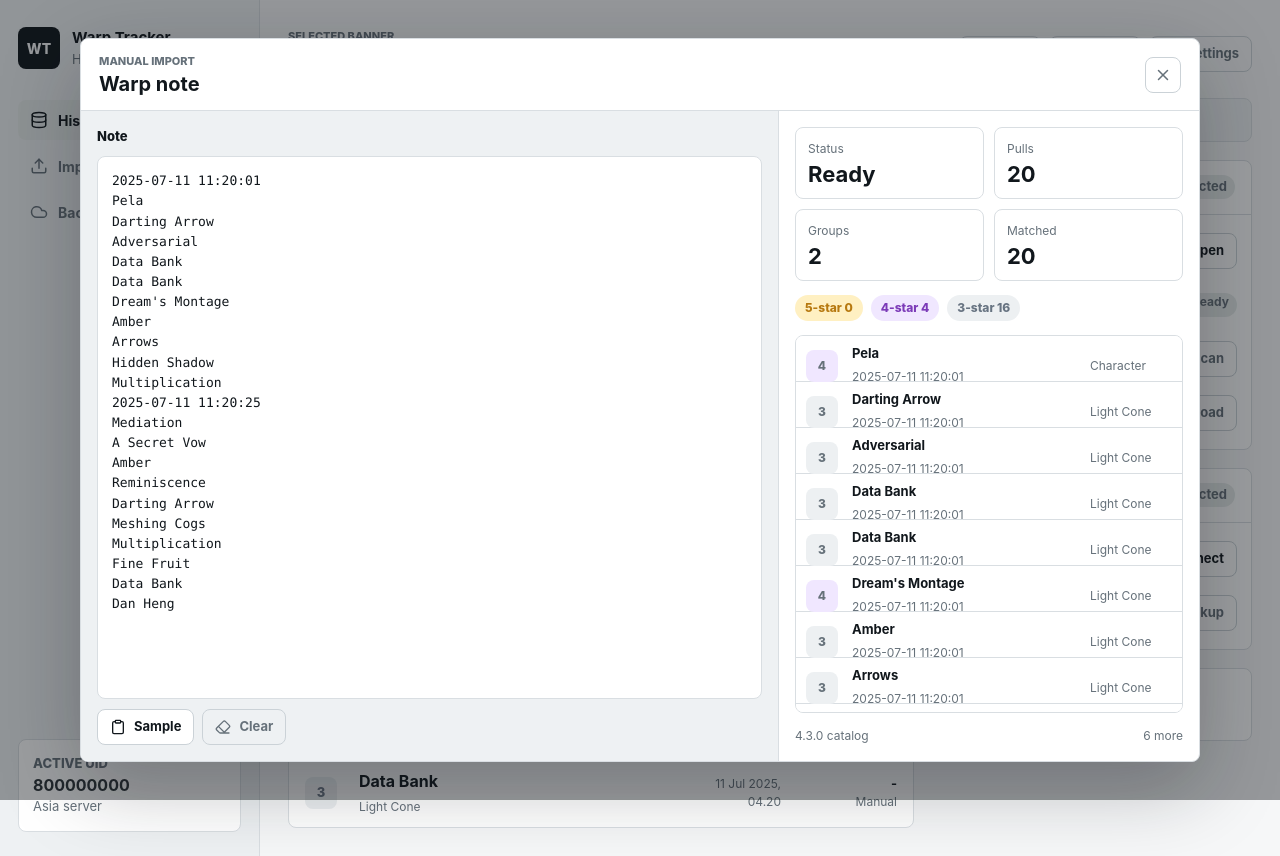
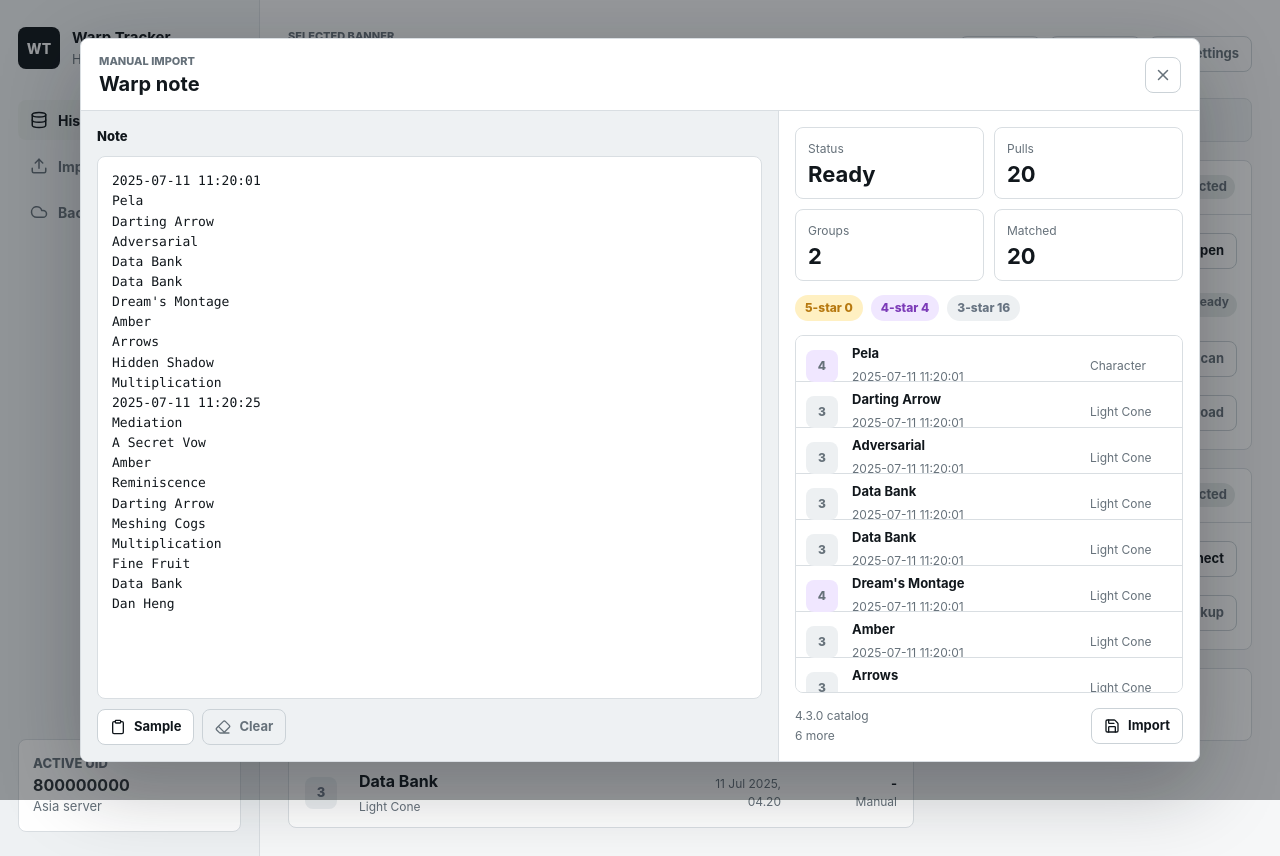
Before and after one commit to virtual-miku/miku-warp, a React (Vite) app: page / in a window 1280 px wide. Both pictures are taken after a click on the button "Open". Built offline with nearby package versions, Linux system fonts and the light colour scheme.

Commit message:
feat: wire manual import save action

```diff
--- a/src/app/App.css
+++ b/src/app/App.css
@@ -584,6 +584,7 @@
 }
 
 .manual-issue-list,
+.manual-save-status,
 .manual-preview-table {
   display: grid;
   border: 1px solid var(--border);
@@ -612,6 +613,33 @@
   overflow: hidden;
   text-overflow: ellipsis;
   white-space: nowrap;
+}
+
+.manual-save-status {
+  gap: 2px;
+  padding: 10px 12px;
+  border-left: 3px solid var(--accent);
+  background: var(--surface);
+}
+
+.manual-save-status-error {
+  border-left-color: var(--warning);
+  background: var(--warning-bg);
+}
+
+.manual-save-status strong,
+.manual-save-status p {
+  margin: 0;
+}
+
+.manual-save-status strong {
+  color: var(--text-strong);
+  font-size: 13px;
+}
+
+.manual-save-status p {
+  color: var(--text-muted);
+  font-size: 12px;
 }
 
 .manual-preview-row {
@@ -643,8 +671,15 @@
 
 .manual-import-footer {
   display: flex;
+  align-items: center;
   justify-content: space-between;
   gap: 10px;
+}
+
+.manual-import-footer > div {
+  min-width: 0;
+  display: grid;
+  gap: 2px;
 }
 
 @media (max-width: 980px) {
--- a/src/app/App.tsx
+++ b/src/app/App.tsx
@@ -10,30 +10,99 @@ import {
 } from 'lucide-react'
 import { BackupPanel } from '../features/backup/components/BackupPanel'
 import { ImportPanel } from '../features/import/components/ImportPanel'
-import { ManualImportDialog } from '../features/import/components/ManualImportDialog'
+import {
+  ManualImportDialog,
+  type ManualImportSaveNotice,
+} from '../features/import/components/ManualImportDialog'
 import { manualNoteSample } from '../features/import/data/manual-note-sample'
+import { buildManualImportDraft } from '../features/import/domain/manual-import-draft'
 import { parseManualWarpNote } from '../features/import/domain/manual-note-parser'
+import {
+  saveManualImportDraft,
+  toSaveManualImportDraftPayload,
+  type ManualImportAccountInput,
+} from '../features/persistence/data/manual-import-save'
+import { syncWarpItemCatalog } from '../features/persistence/data/warp-item-catalog-sync'
 import { BannerTabs } from '../features/warp-history/components/BannerTabs'
 import { PityOverview } from '../features/warp-history/components/PityOverview'
 import { WarpTimeline } from '../features/warp-history/components/WarpTimeline'
 import { itemCatalog } from '../features/warp-history/data/item-catalog'
-import { getBannerLabel } from '../features/warp-history/domain/banner'
+import { getBannerLabel, type BannerType } from '../features/warp-history/domain/banner'
 import { calculatePitySummary } from '../features/warp-history/domain/pity'
 import { demoPulls } from '../features/warp-history/data/demo-pulls'
 import { AppButton } from '../shared/ui/AppButton'
 import './App.css'
 
-const activeBannerType = 'character_event'
+const activeBannerType = 'character_event' satisfies BannerType
+const activeAccount: ManualImportAccountInput = {
+  id: 'account-800000000',
+  uid: '800000000',
+  region: 'asia',
+  nickname: 'Trailblazer',
+}
 const activePulls = demoPulls.filter((pull) => pull.bannerType === activeBannerType)
 const pitySummary = calculatePitySummary(activePulls)
 
 export function App() {
   const [manualImportOpen, setManualImportOpen] = useState(false)
+  const [manualImportSaving, setManualImportSaving] = useState(false)
+  const [manualImportSaveNotice, setManualImportSaveNotice] =
+    useState<ManualImportSaveNotice>()
   const [manualNoteDraft, setManualNoteDraft] = useState(manualNoteSample)
   const manualImportPreview = useMemo(
     () => parseManualWarpNote(manualNoteDraft, itemCatalog),
     [manualNoteDraft],
   )
+
+  const handleManualNoteChange = (value: string) => {
+    setManualNoteDraft(value)
+    setManualImportSaveNotice(undefined)
+  }
+
+  const handleSaveManualImport = async () => {
+    if (manualImportSaving) {
+      return
+    }
+
+    const draft = buildManualImportDraft(manualImportPreview, {
+      accountId: activeAccount.id,
+      fallbackBannerType: activeBannerType,
+      timezone: 'Asia/Jakarta',
+    })
+
+    if (draft.status !== 'ready') {
+      setManualImportSaveNotice({
+        tone: 'error',
+        title: 'Needs review',
+        detail: 'Resolve import issues before saving.',
+      })
+      return
+    }
+
+    setManualImportSaving(true)
+    setManualImportSaveNotice(undefined)
+
+    try {
+      const catalogResult = await syncWarpItemCatalog(itemCatalog)
+      const result = await saveManualImportDraft(
+        toSaveManualImportDraftPayload(activeAccount, draft),
+      )
+
+      setManualImportSaveNotice({
+        tone: 'success',
+        title: 'Saved',
+        detail: `${result.recordsInserted} inserted, ${result.recordsSkipped} skipped, ${result.duplicateRecords} duplicates. Catalog ${catalogResult.totalInDatabase} items.`,
+      })
+    } catch (error) {
+      setManualImportSaveNotice({
+        tone: 'error',
+        title: 'Save failed',
+        detail: getErrorMessage(error),
+      })
+    } finally {
+      setManualImportSaving(false)
+    }
+  }
 
   return (
     <>
@@ -66,7 +135,7 @@ export function App() {
 
           <section className="account-panel" aria-label="Selected account">
             <span className="eyebrow">Active UID</span>
-            <strong>800000000</strong>
+            <strong>{activeAccount.uid}</strong>
             <span>Asia server</span>
           </section>
         </aside>
@@ -116,13 +185,28 @@ export function App() {
 
       <ManualImportDialog
         isOpen={manualImportOpen}
+        isSaving={manualImportSaving}
         note={manualNoteDraft}
+        onSave={handleSaveManualImport}
         onClose={() => setManualImportOpen(false)}
-        onNoteChange={setManualNoteDraft}
+        onNoteChange={handleManualNoteChange}
         preview={manualImportPreview}
+        saveNotice={manualImportSaveNotice}
       />
     </>
   )
 }
 
 export default App
+
+function getErrorMessage(error: unknown) {
+  if (error instanceof Error) {
+    return error.message
+  }
+
+  if (typeof error === 'string') {
+    return error
+  }
+
+  return 'Unexpected import error.'
+}
--- a/src/features/import/components/ManualImportDialog.tsx
+++ b/src/features/import/components/ManualImportDialog.tsx
@@ -1,4 +1,4 @@
-import { Clipboard, Eraser, X } from 'lucide-react'
+import { Clipboard, Eraser, Save, X } from 'lucide-react'
 import { itemCatalogMetadata } from '../../warp-history/data/item-catalog'
 import type { ManualImportPreview } from '../domain/manual-note-parser'
 import {
@@ -10,20 +10,32 @@ import {
 import { manualNoteSample } from '../data/manual-note-sample'
 import { AppButton } from '../../../shared/ui/AppButton'
 
+export type ManualImportSaveNotice = {
+  tone: 'success' | 'error'
+  title: string
+  detail: string
+}
+
 type ManualImportDialogProps = {
   isOpen: boolean
+  isSaving: boolean
   note: string
+  onSave: () => void
   onClose: () => void
   onNoteChange: (value: string) => void
   preview: ManualImportPreview
+  saveNotice?: ManualImportSaveNotice
 }
 
 export function ManualImportDialog({
   isOpen,
+  isSaving,
   note,
+  onSave,
   onClose,
   onNoteChange,
   preview,
+  saveNotice,
 }: ManualImportDialogProps) {
   if (!isOpen) {
     return null
@@ -34,6 +46,7 @@ export function ManualImportDialog({
   const rarityCounts = getManualImportRarityCounts(preview)
   const previewRows = getManualImportPreviewRows(preview, 14)
   const hasMoreRows = preview.totalPulls > previewRows.length
+  const canSave = status === 'ready' && preview.totalPulls > 0 && !isSaving
 
   return (
     <div className="modal-backdrop">
@@ -112,6 +125,16 @@ export function ManualImportDialog({
               </div>
             ) : null}
 
+            {saveNotice ? (
+              <div
+                className={`manual-save-status manual-save-status-${saveNotice.tone}`}
+                aria-live="polite"
+              >
+                <strong>{saveNotice.title}</strong>
+                <p>{saveNotice.detail}</p>
+              </div>
+            ) : null}
+
             <div className="manual-preview-table" aria-label="Recognized pull rows">
               {previewRows.length > 0 ? (
                 previewRows.map((pull) => (
@@ -132,8 +155,13 @@ export function ManualImportDialog({
             </div>
 
             <footer className="manual-import-footer">
-              <span>{itemCatalogMetadata.source.version ?? 'Catalog'} catalog</span>
-              {hasMoreRows ? <span>{preview.totalPulls - previewRows.length} more</span> : null}
+              <div>
+                <span>{itemCatalogMetadata.source.version ?? 'Catalog'} catalog</span>
+                {hasMoreRows ? <span>{preview.totalPulls - previewRows.length} more</span> : null}
+              </div>
+              <AppButton icon={Save} disabled={!canSave} onClick={onSave}>
+                {isSaving ? 'Saving' : 'Import'}
+              </AppButton>
             </footer>
           </section>
         </div>
```
